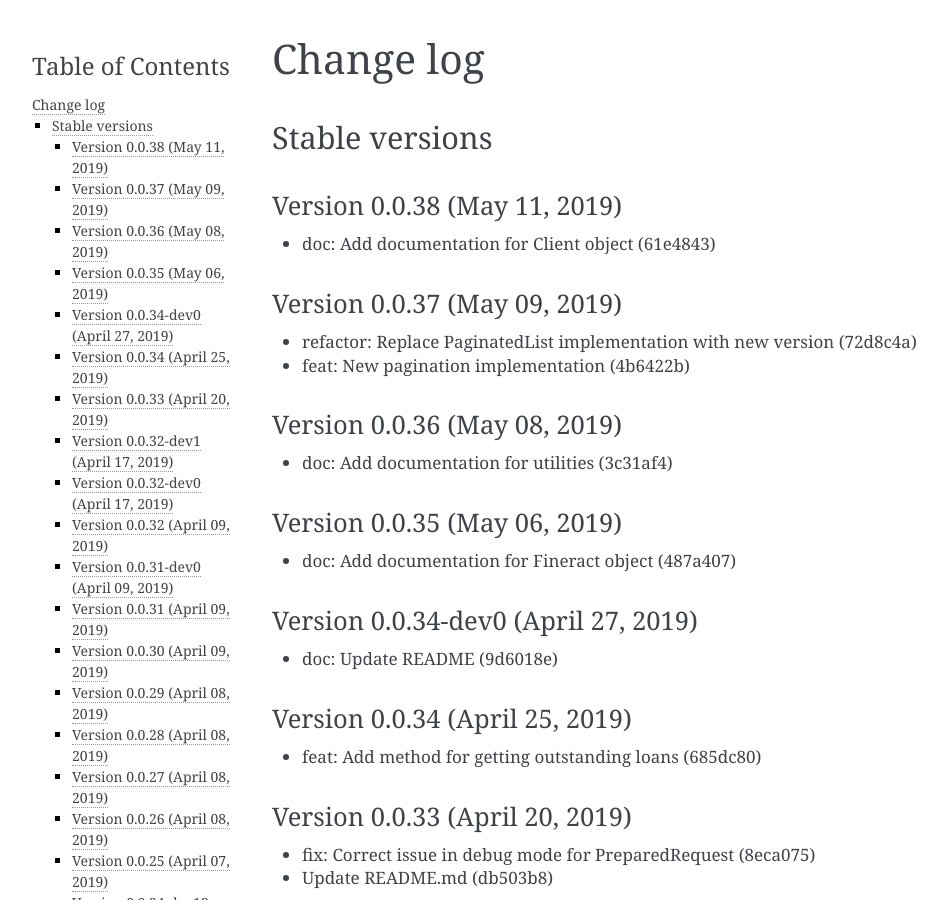
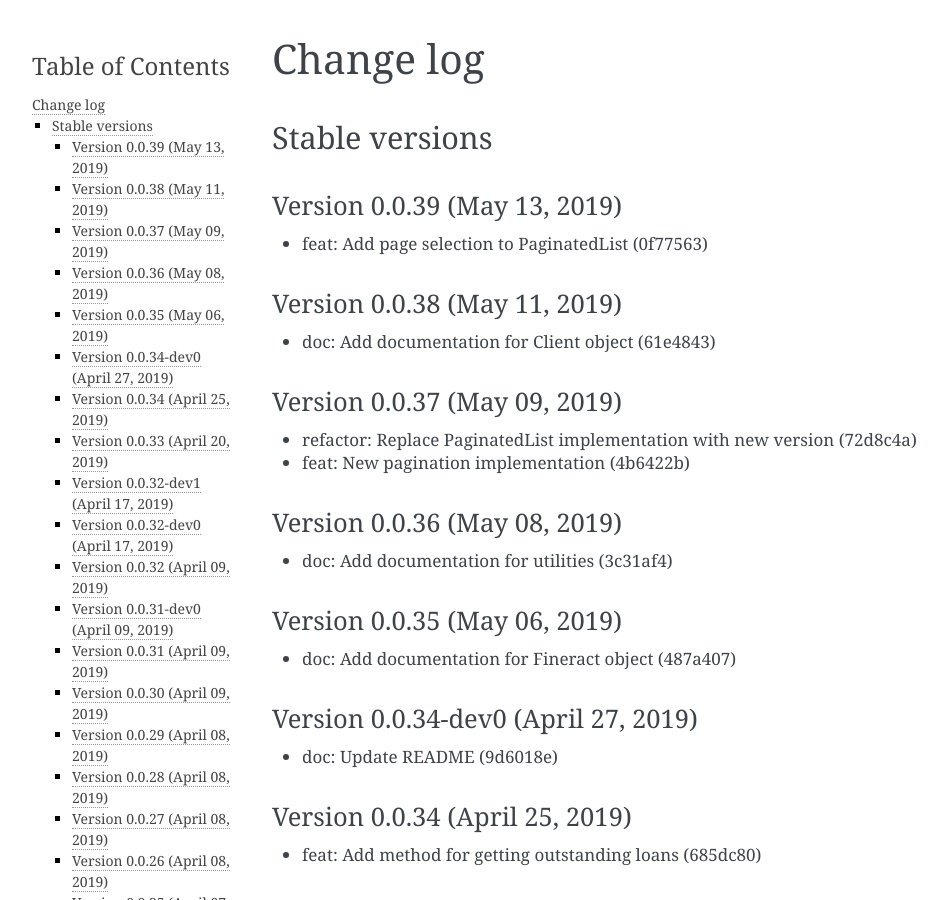
Before and after one commit to mobidevke/PyFineract, a Sphinx documentation site: the page built from docs/changes.rst, in a window 1280 px wide and 900 px high. Shown: the whole window, without its empty margins (148-1095 px from the left). Built offline with Sphinx 7.4.7, drawn with Linux system fonts in a browser that asks for light colours; formulas are drawn with MathJax 3.

Commit message:
Publish version 0.0.39

```diff
--- a/docs/changes.rst
+++ b/docs/changes.rst
@@ -3,6 +3,11 @@ Change log
 
 Stable versions
 ~~~~~~~~~~~~~~~
+
+Version 0.0.39 (May 13, 2019)
+-------------------------------------
+
+* feat: Add page selection to PaginatedList (0f77563)
 
 Version 0.0.38 (May 11, 2019)
 -------------------------------------
--- a/setup.py
+++ b/setup.py
@@ -2,7 +2,7 @@ import textwrap
 
 import setuptools
 
-version = "0.0.38"
+version = "0.0.39"
 
 if __name__ == '__main__':
     setuptools.setup(
```
